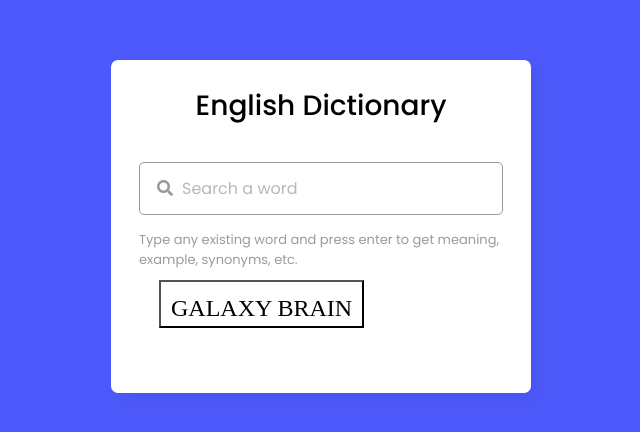
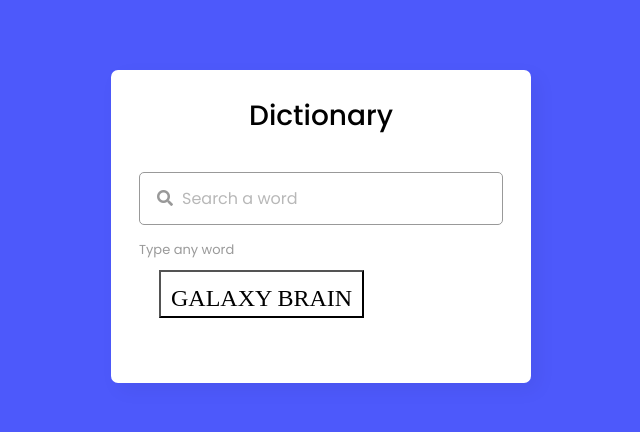
Before and after one commit to rudransh61/Dictionary, a plain HTML site: page index.html in a window 1280 px wide. Shown: the part 174-606 px from the top of the page, without its empty margins (319-959 px from the left). Drawn offline with Linux system fonts and the light colour scheme.

Commit message:
prob solved

```diff
--- a/index.html
+++ b/index.html
@@ -4,7 +4,7 @@
 
 <head>
     <meta charset="utf-8">
-    <title>Dictionary App in JavaScript | CodingNepal</title>
+    <title>Dictionary App Rudransh</title>
     <link rel="stylesheet" href="style.css">
     <meta name="viewport" content="width=device-width, initial-scale=1.0">
     <!-- CDN Link for Icons -->
@@ -14,13 +14,13 @@
 
 <body>
     <div class="wrapper">
-        <header>English Dictionary</header>
+        <header>Dictionary</header>
         <div class="search">
             <input type="text" placeholder="Search a word" required spellcheck="false">
             <i class="fas fa-search"></i>
             <span class="material-icons">close</span>
         </div>
-        <p class="info-text">Type any existing word and press enter to get meaning, example, synonyms, etc.</p>
+        <p class="info-text">Type any word</p>
         <ul>
             <li class="word">
                 <div class="details">
```
